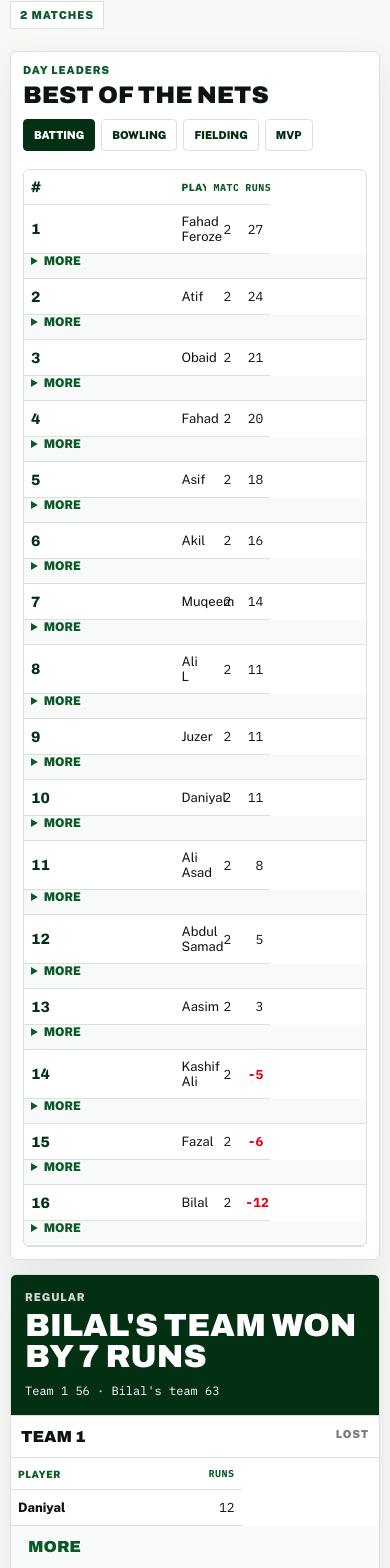
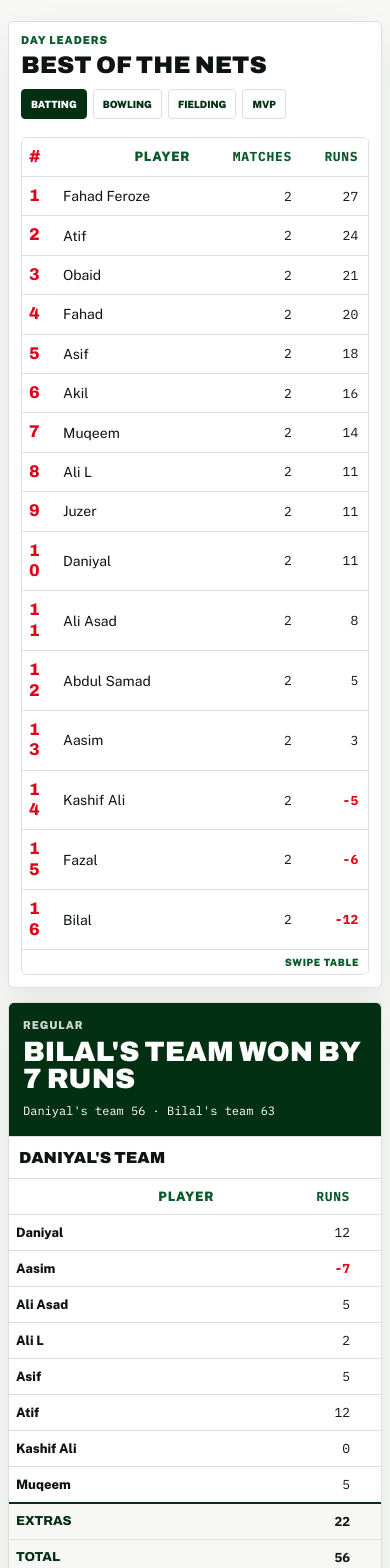
Before and after one commit to fahadferoze88-dev/CricketSG, a React (Vite) app: page / in a window 390 px wide. Shown: the part 341-1909 px from the top of the page. Built offline with nearby package versions, Linux system fonts and the light colour scheme.

Commit message:
Polish mobile tables and team labels

```diff
--- a/src/main.jsx
+++ b/src/main.jsx
@@ -169,6 +169,7 @@ function MatchCard({ match }) {
   const teams = groupBy(match.batting, "team_slot");
   const bowlingTeams = groupBy(match.bowling, "team_slot");
   const footers = scorecardFooters(match);
+  const slotCaptains = captainSlots(match);
   return (
     <article className="match-card">
       <div className="result-hero">
@@ -176,8 +177,8 @@ function MatchCard({ match }) {
         <h3>{matchResultText(match)}</h3>
         {match.has_true_totals && match.team_totals && (
           <p>
-            {sideLabel(match, "Team 1")} {formatStat(match.team_totals["Team 1"], "integer")} ·{" "}
-            {sideLabel(match, "Team 2")} {formatStat(match.team_totals["Team 2"], "integer")}
+            {sideLabel(match, "Team 1", slotCaptains)} {formatStat(match.team_totals["Team 1"], "integer")} ·{" "}
+            {sideLabel(match, "Team 2", slotCaptains)} {formatStat(match.team_totals["Team 2"], "integer")}
           </p>
         )}
       </div>
@@ -185,7 +186,7 @@ function MatchCard({ match }) {
         {Object.entries(teams).map(([teamSlot, rows]) => (
           <ScorecardBlock
             key={teamSlot}
-            title={sideLabel(match, teamSlot)}
+            title={sideLabel(match, teamSlot, slotCaptains)}
             side={rows[0]?.side}
             rows={rows}
             footerRows={footers.batting.get(teamSlot)}
@@ -200,7 +201,7 @@ function MatchCard({ match }) {
         {Object.entries(bowlingTeams).map(([teamSlot, rows]) => (
           <ScorecardBlock
             key={`${teamSlot}-bowling`}
-            title={`${sideLabel(match, teamSlot)} bowling`}
+            title={`${sideLabel(match, teamSlot, slotCaptains)} bowling`}
             side={rows[0]?.side}
             rows={rows}
             footerRows={footers.bowling.get(teamSlot)}
@@ -476,6 +477,9 @@ function LeaderboardTable({ type, rows, compact = true }) {
 
 function Table({ rows, columns, ranked = false, compact = false, footerRows = [] }) {
   const optionalColumns = columns.filter(([, , kind]) => kind?.includes("optional"));
+  const primaryKey = columns.find(([key, , kind]) => {
+    return key !== "player" && key !== "matches_display" && isNumericKind(kind) && !kind?.includes("optional");
+  })?.[0];
   return (
     <div className={compact ? "table-wrap compact" : "table-wrap"}>
       <table>
@@ -490,10 +494,14 @@ function Table({ rows, columns, ranked = false, compact = false, footerRows = []
         <tbody>
           {rows.map((row, index) => (
             <React.Fragment key={`${row.player || row.date_label || row.id}-${index}`}>
-              <tr>
+              <tr className="data-row">
                 {ranked && <td className="rank-col">{row.rank}</td>}
                 {columns.map(([key, , kind]) => (
-                  <td key={key} className={cellClass(row[key], kind)} data-label={key}>
+                  <td
+                    key={key}
+                    className={cellClass(row[key], kind, key, primaryKey)}
+                    data-label={labelForColumn(columns, key)}
+                  >
                     {renderCell(row[key], kind)}
                   </td>
                 ))}
@@ -521,10 +529,14 @@ function Table({ rows, columns, ranked = false, compact = false, footerRows = []
         {footerRows.length > 0 && (
           <tfoot>
             {footerRows.map((row) => (
-              <tr key={row.player}>
+              <tr key={row.player} className="footer-row">
                 {ranked && <td className="rank-col" />}
                 {columns.map(([key, , kind]) => (
-                  <td key={key} className={cellClass(row[key], kind)} data-label={key}>
+                  <td
+                    key={key}
+                    className={cellClass(row[key], kind, key, primaryKey)}
+                    data-label={labelForColumn(columns, key)}
+                  >
                     {renderCell(row[key], kind)}
                   </td>
                 ))}
@@ -733,22 +745,37 @@ function scorecardFooters(match) {
   return { batting, bowling };
 }
 
-function sideLabel(match, teamSlot) {
-  const captain = captainForSlot(match, teamSlot);
+function sideLabel(match, teamSlot, slotCaptains = captainSlots(match)) {
+  const captain = captainForSlot(match, teamSlot, slotCaptains);
   return captain ? `${captain}${captain.endsWith("s") ? "'" : "'s"} team` : display(teamSlot);
 }
 
-function captainForSlot(match, teamSlot) {
+function captainForSlot(match, teamSlot, slotCaptains = captainSlots(match)) {
+  if (slotCaptains.has(teamSlot)) return slotCaptains.get(teamSlot);
   if (match.winner_slot === teamSlot) return match.winning_captain;
   if (match.winner_slot && match.winner_slot !== teamSlot) return match.losing_captain;
   return null;
 }
 
+function captainSlots(match) {
+  const slots = new Map();
+  if (match.winner_slot && match.winning_captain) slots.set(match.winner_slot, match.winning_captain);
+  const losingSlot = match.innings?.find((innings) => innings.batting_slot !== match.winner_slot)?.batting_slot;
+  if (losingSlot && match.losing_captain) slots.set(losingSlot, match.losing_captain);
+  if (match.id === "20260710_1" && losingSlot && !slots.has(losingSlot)) slots.set(losingSlot, "Daniyal");
+
+  return slots;
+}
+
 function renderCell(value, kind = "") {
-  if (kind.includes("integer") || kind.includes("decimal") || kind.includes("percent") || kind.includes("strike")) {
+  if (isNumericKind(kind)) {
     return <span className="num">{formatStat(value, kind)}</span>;
   }
   return display(value);
+}
+
+function isNumericKind(kind = "") {
+  return kind.includes("integer") || kind.includes("decimal") || kind.includes("percent") || kind.includes("strike") || kind.includes("matches");
 }
 
 function formatStat(value, kind = "integer") {
@@ -770,13 +797,19 @@ function numberClass(value) {
   return "numeric";
 }
 
-function cellClass(value, kind = "") {
+function cellClass(value, kind = "", key = "", primaryKey = "") {
   const classes = [];
-  if (kind.includes("integer") || kind.includes("decimal") || kind.includes("percent") || kind.includes("strike") || kind.includes("matches")) {
+  if (isNumericKind(kind)) {
     classes.push(numberClass(value));
   }
   if (kind.includes("optional")) classes.push("optional");
+  if (key === primaryKey) classes.push("primary-cell");
+  if (key === "matches_display") classes.push("meta-cell");
   return classes.join(" ");
+}
+
+function labelForColumn(columns, key) {
+  return columns.find(([columnKey]) => columnKey === key)?.[1] || key;
 }
 
 function display(value) {
--- a/src/styles.css
+++ b/src/styles.css
@@ -47,6 +47,7 @@ body {
   margin: 0;
   min-width: 320px;
   min-height: 100vh;
+  overflow-x: hidden;
   background: var(--chalk);
 }
 
@@ -159,8 +160,10 @@ main {
 
 .page-shell {
   width: min(1120px, 100%);
+  max-width: 100%;
   margin: 0 auto;
   padding: 26px 16px 46px;
+  overflow-x: hidden;
 }
 
 .page-intro {
@@ -224,6 +227,9 @@ main {
 }
 
 .day-leaders {
+  min-width: 0;
+  max-width: 100%;
+  overflow: hidden;
   padding: 14px;
   background: var(--white);
   border: 1px solid var(--line);
@@ -274,6 +280,8 @@ main {
 .notice-card,
 .player-search-card,
 .player-record {
+  min-width: 0;
+  max-width: 100%;
   background: var(--white);
   border: 1px solid var(--line);
   border-radius: 6px;
@@ -354,10 +362,26 @@ main {
 }
 
 .table-wrap {
+  width: 100%;
+  max-width: 100%;
   overflow-x: auto;
+  -webkit-overflow-scrolling: touch;
+  overscroll-behavior-x: contain;
   border: 1px solid var(--line);
   border-radius: 6px;
   background: var(--white);
+}
+
+.table-wrap::after {
+  content: "Swipe table";
+  display: none;
+  padding: 6px 9px;
+  color: var(--green-mid);
+  font-size: 10px;
+  font-weight: 900;
+  letter-spacing: 0.06em;
+  text-align: right;
+  text-transform: uppercase;
 }
 
 .match-card .table-wrap,
@@ -823,24 +847,25 @@ td:first-child {
 
 @media (max-width: 520px) {
   .page-shell {
-    padding: 22px 10px 38px;
+    padding: 16px 8px 34px;
   }
 
   .site-header {
     align-items: flex-start;
     flex-direction: column;
-    gap: 10px;
-    padding: 10px;
+    gap: 8px;
+    padding: 8px;
   }
 
   .brand img,
   .brand-fallback {
-    width: 36px;
-    height: 36px;
+    width: 30px;
+    height: 30px;
   }
 
   .brand span:last-child {
-    max-width: 230px;
+    max-width: none;
+    font-size: 16px;
   }
 
   .nav {
@@ -850,13 +875,13 @@ td:first-child {
 
   .nav a {
     flex: 1;
-    padding: 10px 4px;
-    font-size: 11px;
+    padding: 8px 2px;
+    font-size: 10px;
     text-align: center;
   }
 
   .page-intro h1 {
-    font-size: 40px;
+    font-size: 34px;
   }
 
   .page-intro p:last-child {
@@ -870,7 +895,7 @@ td:first-child {
   }
 
   .section-heading h2 {
-    font-size: 27px;
+    font-size: 24px;
   }
 
   .day-leaders,
@@ -884,8 +909,8 @@ td:first-child {
   }
 
   .tabs button {
-    padding: 9px 10px;
-    font-size: 11px;
+    padding: 8px 9px;
+    font-size: 10px;
   }
 
   .result-hero {
@@ -893,7 +918,7 @@ td:first-child {
   }
 
   .result-hero h3 {
-    font-size: 32px;
+    font-size: 28px;
   }
 
   .result-hero p:last-child {
@@ -908,7 +933,7 @@ td:first-child {
   }
 
   table {
-    min-width: 0;
+    min-width: 520px;
     font-size: 13px;
   }
 
@@ -927,42 +952,125 @@ td:first-child {
     font-size: 15px;
   }
 
-  .compact th:first-child,
-  .compact td:first-child {
-    width: 44%;
+  .compact thead {
+    display: table-header-group;
   }
 
-  .compact th.optional,
-  .compact td.optional {
+  .compact table {
+    display: table;
+    width: 100%;
+    min-width: 620px;
+    table-layout: auto;
+  }
+
+  .compact.table-wrap::after {
+    display: block;
+  }
+
+  .compact tbody {
+    display: table-row-group;
+  }
+
+  .compact tfoot {
+    display: table-footer-group;
+  }
+
+  .compact tr,
+  .compact tbody tr.data-row,
+  .compact tfoot tr {
+    display: table-row;
+    width: auto;
+    padding: 0;
+  }
+
+  .compact td::before {
+    content: none;
+  }
+
+  .compact .rank-col {
+    display: table-cell;
+    width: 34px;
+    color: var(--red);
+    font-size: 17px;
+    line-height: 1.2;
+  }
+
+  .compact .rank-col::before {
     display: none;
   }
 
+  .compact .rank-col + td {
+    display: table-cell;
+    text-align: left;
+    font-size: 14px;
+  }
+
+  .compact .rank-col + td::before {
+    display: none;
+  }
+
+  .compact td:first-child:not(.rank-col) {
+    display: table-cell;
+    text-align: left;
+    font-size: 13px;
+  }
+
+  .compact td:first-child:not(.rank-col)::before {
+    display: none;
+  }
+
+  .compact .primary-cell {
+    display: table-cell;
+    text-align: right;
+    font-size: 13px;
+  }
+
+  .compact .primary-cell::before {
+    display: none;
+  }
+
+  .compact .rank-col + td + .meta-cell {
+    display: table-cell;
+  }
+
+  .compact .meta-cell {
+    color: rgba(14, 20, 16, 0.78);
+  }
+
+  .compact .meta-cell::before {
+    position: static;
+  }
+
   .compact .mobile-detail-row {
-    display: table-row;
+    display: none;
   }
 
   .mobile-detail-row td {
-    padding: 0 7px 10px;
+    display: table-cell;
+  }
+
+  .mobile-detail-row td::before {
+    display: none;
   }
 
   .mobile-detail-row details {
     color: rgba(14, 20, 16, 0.7);
-    font-size: 12px;
+    font-size: 11px;
   }
 
   .mobile-detail-row summary {
     width: max-content;
     cursor: pointer;
     color: var(--green-mid);
-    font-weight: 900;
+    font-weight: 800;
     text-transform: uppercase;
   }
 
   .mobile-detail-row details div {
     display: flex;
     flex-wrap: wrap;
-    gap: 8px 14px;
-    padding: 8px 0 2px;
+    gap: 6px 12px;
+    padding: 6px 0 2px;
   }
 
   .mobile-detail-row span {
@@ -974,12 +1082,27 @@ td:first-child {
     color: var(--green-mid);
   }
 
-  tfoot td:first-child {
-    font-size: 12px;
+  .compact tfoot {
+    border-top: 2px solid var(--green);
+  }
+
+  .compact tfoot tr {
+    display: table-row;
+    background: var(--chalk);
+  }
+
+  .compact tfoot td:first-child {
+    display: table-cell;
+    font-size: 13px;
+  }
+
+  .compact tfoot td:first-child + td {
+    display: table-cell;
+    font-size: 13px;
   }
 
   .hall-intro p {
-    font-size: 44px;
+    font-size: 38px;
   }
 
   .hof-row {
```
Also changed, not shown: 5 other files (tests, documents, lock files or other folders).
